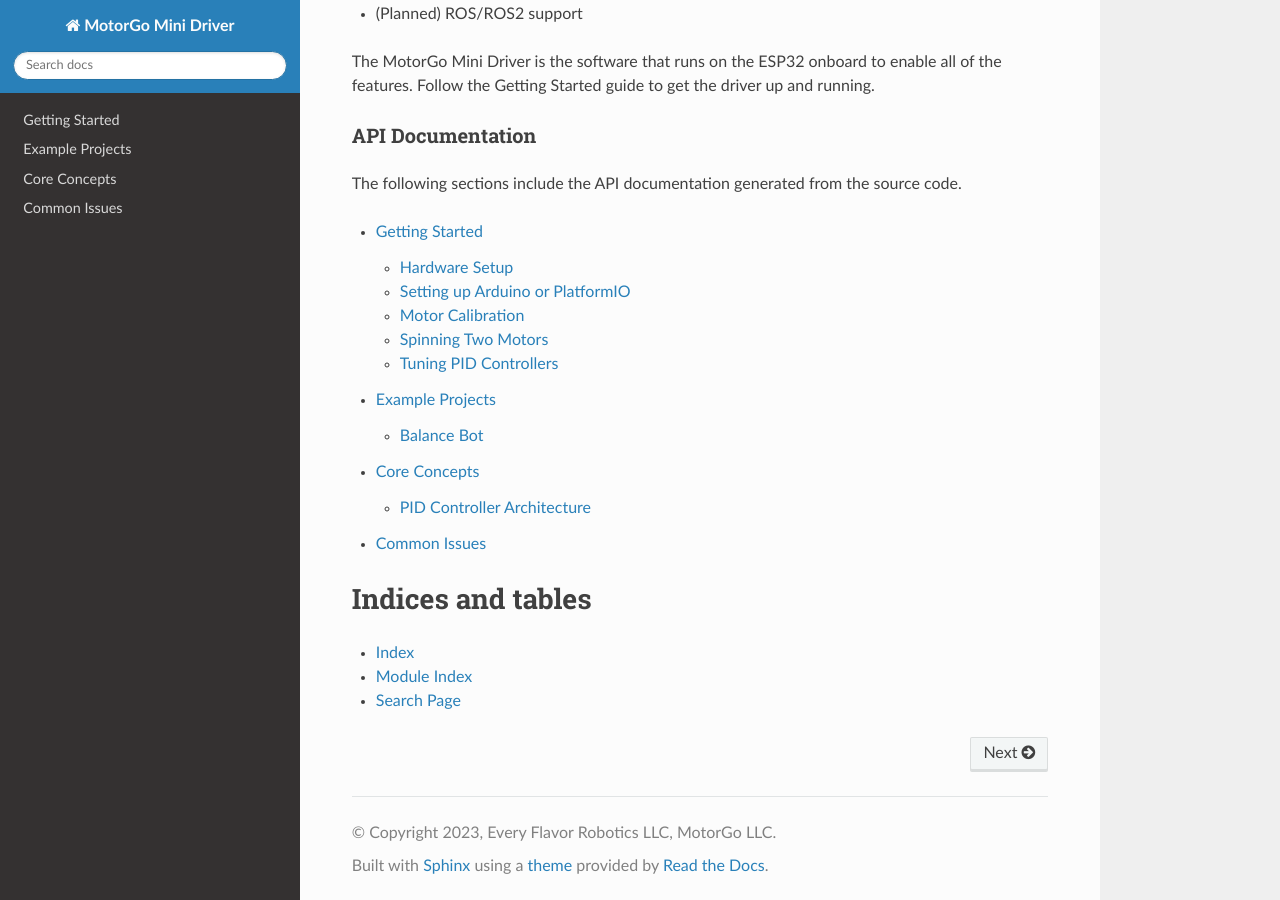
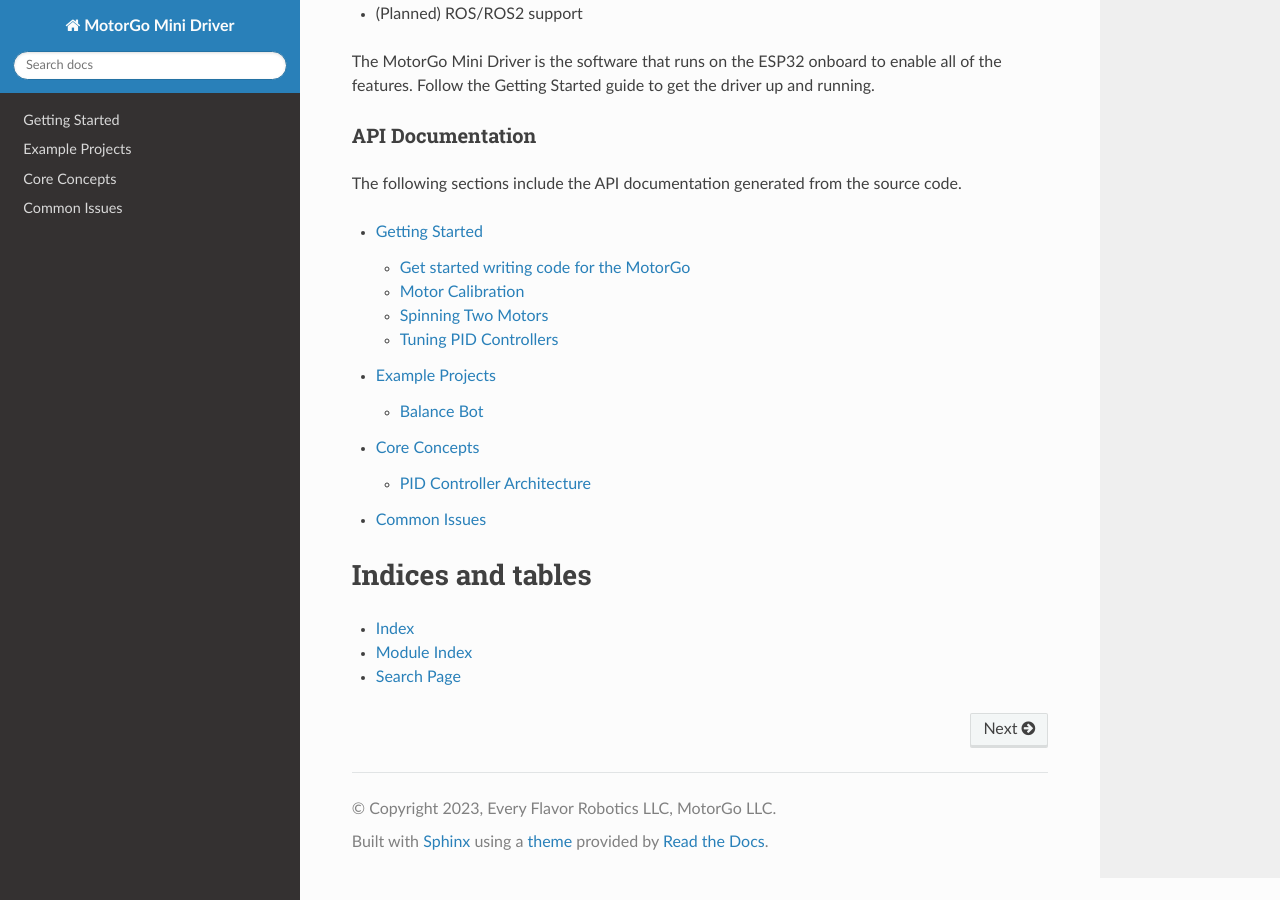
Before and after one commit to Every-Flavor-Robotics/motorgo-mini-driver, a Sphinx documentation site: the page built from docs/index.rst, in a window 1280 px wide and 900 px high, scrolled down 1150 px. Built offline with Sphinx 7.4.7 and the Read the Docs theme 2.0.0, drawn with Linux system fonts in a browser that asks for light colours; pages that are not in the unit, such as notebooks, are missing from menus; some of the changed lines change nothing that is shown.

Commit message:
Added software setup docs, temporarily removed hardware_setup page

````diff
--- a/docs/getting_started/getting_started.rst
+++ b/docs/getting_started/getting_started.rst
@@ -17,7 +17,6 @@
 .. toctree::
    :maxdepth: 3
 
-   hardware_setup
    software_setup
    calibration
    spinning_motors
--- a/docs/getting_started/hardware_setup.rst
+++ /dev/null
@@ -1,6 +0,0 @@
-==============
-Hardware Setup
-==============
-
-
-To-do
--- a/docs/getting_started/software_setup.rst
+++ b/docs/getting_started/software_setup.rst
@@ -1,6 +1,68 @@
-================================
-Setting up Arduino or PlatformIO
-================================
+========================================
+Get started writing code for the MotorGo
+========================================
+
+The MotorGo is programmable in the Arduino IDE or in PlatformIO. At it's core, the MotorGo is an ESP32-S3 microcontroller with built-in motor drivers, so it can be programmed just like any other ESP32. To make it easy to use the onboard features, we have published custom board definitions for the MotorGo and a MotorGo Mini driver library. The MotorGo Mini board defintions define the onboard led pins, I2C, and SPI pins so that you can use them in your code without having to look up the pin numbers. The MotorGo Mini driver library provides a simple interface for controlling the motors and reading the encoders. You only need to use the driver if you want to use the motors or encoders. If you want to use the onboard peripherals, you can use the MotorGo Mini board definitions without the driver library.
 
 
-To-do
+Let's walk through the steps to get started writing code for the MotorGo.
+
+Setting up board definitions
+----------------------------
+
+The board definitions are available `here <https://github.com/Every-Flavor-Robotics/motorgo-board-definitions>`_. These will soon be available through the Arduino and PlatformIO board managers. For now, you can download the board definitions and install them manually.
+
+First, install the ESP32 board definitions, if you have not already done so.
+
+**Arduino IDE 1.X/2.X**
+
+* Go to `Tools > Board > Boards Manager...`
+* Search for `ESP32`
+* Install `esp32` by Espressif Systems
+
+**PlatformIO**
+
+* Navigate to PlatformIO Home
+* Go to `Platforms`
+* Search for `Espressif 32`
+* Click `Install`
+
+Next, you'll have to install the MotorGo board definition, which is available in this respository.
+
+**Arduino IDE 1.X/2.X**
+
+* Go to `File > Preferences`
+* Add `https://raw.githubusercontent.com/Every-Flavor-Robotics/motorgo-board-definitions/main/package_motorgo_index.json` to `Additional Boards Manager URLs`
+* Go to `Tools > Board > Boards Manager...`
+* Search for `MotorGo`
+* Click `Install`
+
+**PlatformIO**
+
+* Clone this respotory
+* Navigate to the root of the this repository
+* Run the python script `python3 setup_platformio.py`
+
+
+If you're in Arduino IDE, you should be able to now select the MotorGo Mini 1 from the board list. If you're in PlatformIO, you should be able to select the MotorGo Mini 1 from the board list OR modify the `board` in `platformio.ini` to `motorgo_mini_1`. To test this is working as expected, you can upload the `Blink` example to the MotorGo Mini 1 board. If the onboard LED blinks, you're good to go!
+
+Setting up the MotorGo Mini driver library
+------------------------------------------
+
+The MotorGo Mini library provides an easy interface to control motors and read encoders using the onboard hardware. The main code for the library is available `here <https://github.com/Every-Flavor-Robotics/motorgo-mini-driver>`. The Arduino compatible library is available `here <https://github.com/Every-Flavor-Robotics/motorgo-arduino>`. Below are instructions for setting the library up.
+
+**Arduino IDE 1.X/2.X**
+
+* Download the libary by clicking `here <https://github.com/Every-Flavor-Robotics/motorgo-arduino/raw/main/motorgo-mini-driver.zip>`
+* Go to `Sketch > Include Library > Add .ZIP Library...`
+* Select the downloaded file
+
+**PlatformIO**
+You can reference the github repo directly in your `platformio.ini` file.
+
+```ini
+lib_deps =
+    https://github.com/Every-Flavor-Robotics/motorgo-mini-driver.git#v1.0.0
+```
+
+You can modify v1.0.0 to whichever release tag you prefer, or switch to dev for the latest experimental changes. Example code is available in the examples directory of the library. You can open examples directly in Arduino by going to `File > Examples > MotorGo Mini Driver` (under `Examples from Custom Libaries`). We recommend continuing to :ref:`calibrate-motors` to step through the process of calibrating the motors and encoders before running other examples.
````
